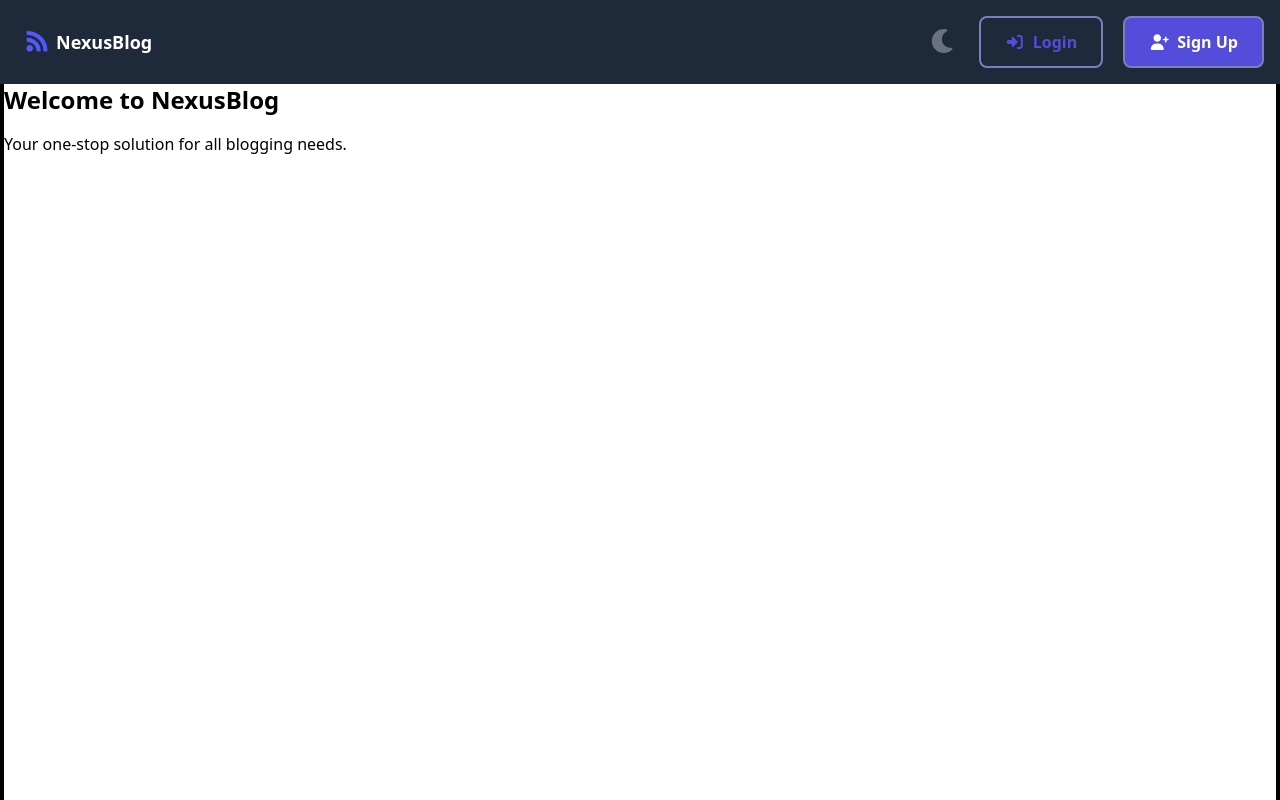
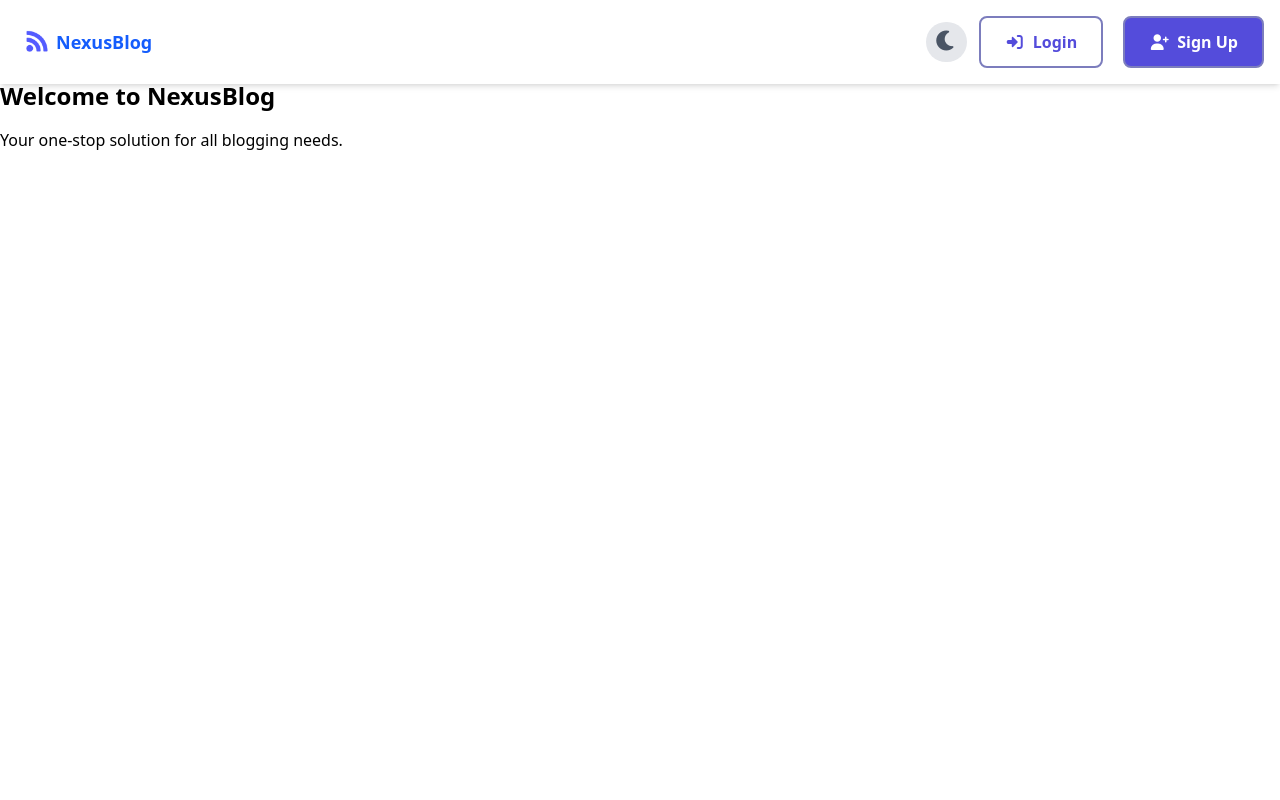
Before and after one commit to ALH-hub/mern-blog-app, a React (Vite) app in the folder client/: page / in a window 1280 px wide. Shown: the top 800 px of the page. Built offline with nearby package versions, Linux system fonts and the light colour scheme.

Commit message:
feat: theme store management with zustand

```diff
--- a/client/package.json
+++ b/client/package.json
@@ -14,7 +14,8 @@
     "@tailwindcss/vite": "^4.1.12",
     "react": "^19.1.1",
     "react-dom": "^19.1.1",
-    "tailwindcss": "^4.1.12"
+    "tailwindcss": "^4.1.12",
+    "zustand": "^5.0.8"
   },
   "devDependencies": {
     "@eslint/js": "^9.33.0",
--- a/client/src/components/NavBar.tsx
+++ b/client/src/components/NavBar.tsx
@@ -1,62 +1,43 @@
+// src/components/NavBar.tsx
 import Button from '../common/Button';
-import { useEffect, useState } from 'react';
+import useThemeStore from '../stores/themeStore';
 
 function NavBar() {
-  const [isDarkMode, setIsDarkMode] = useState(() => {
-    return localStorage.getItem('theme') === 'dark';
-  });
-
-  useEffect(() => {
-    const html = document.documentElement;
-    if (isDarkMode) {
-      html.classList.add('dark');
-      localStorage.setItem('theme', 'dark');
-      console.log('local storage set to dark');
-    } else {
-      html.classList.remove('dark');
-      localStorage.setItem('theme', 'light');
-      console.log('local storage set to light');
-    }
-  }, [isDarkMode]);
+  const { isDarkMode, toggleDarkMode } = useThemeStore();
 
   return (
-    <div
-      className={`bg-gray-800 text-white p-4 flex items-center justify-between fixed w-full`}
-    >
+    <div className='bg-white dark:bg-gray-800 text-black dark:text-white p-4 flex items-center justify-between fixed w-full shadow-md'>
       <div className='flex items-center'>
         <img src='icon.png' alt='NexusBlog Icon' className='h-10' />
-        <h1
-          className={`text-lg font-bold ${
-            isDarkMode ? 'text-[#4a42c4]' : 'text-white'
-          }`}
-        >
+        <h1 className='text-lg font-bold text-blue-600 dark:text-blue-400'>
           NexusBlog
         </h1>
       </div>
+
       <div className='flex items-center gap-3'>
         <button
-          onClick={() => setIsDarkMode(!isDarkMode)}
-          className='ml-4 p-2 rounded-full transparent text-white'
+          onClick={toggleDarkMode}
+          className='p-2 rounded-full bg-gray-200 dark:bg-gray-700 hover:bg-gray-300 dark:hover:bg-gray-600 transition-colors'
         >
           <i
-            className={`fas ${
-              isDarkMode
-                ? 'fa-sun text-yellow-500 text-2xl'
-                : 'fa-moon text-gray-500 text-2xl'
+            className={`fas text-xl ${
+              isDarkMode ? 'fa-sun text-yellow-400' : 'fa-moon text-gray-600'
             }`}
           ></i>
         </button>
+
         <Button onClick={() => console.log('Login clicked')} variant='outline'>
           <i className='fas fa-right-to-bracket'></i>
           <span className='md:inline'>Login</span>
         </Button>
+
         <Button
           onClick={() => console.log('Sign Up clicked')}
           className='ml-2'
           variant='primary'
         >
           <i className='fas fa-user-plus'></i>
-          <span className=''>Sign Up</span>
+          <span>Sign Up</span>
         </Button>
       </div>
     </div>
--- a/client/src/pages/Home.tsx
+++ b/client/src/pages/Home.tsx
@@ -1,6 +1,6 @@
 function Home() {
   return (
-    <div className='h-580 border-4'>
+    <div className='h-580 '>
       <div className='pt-20 mx-auto'>
         <h1 className='text-2xl font-bold'>Welcome to NexusBlog</h1>
         <p className='mt-4'>Your one-stop solution for all blogging needs.</p>
--- /dev/null
+++ b/client/src/stores/themeStore.ts
@@ -0,0 +1,43 @@
+import { create } from 'zustand';
+import { persist } from 'zustand/middleware';
+
+type themeStore = {
+  isDarkMode: boolean;
+  toggleDarkMode: () => void;
+  setDarkMode: (dark: boolean) => void;
+};
+
+const useThemeStore = create<themeStore>()(
+  persist(
+    (set, get) => ({
+      isDarkMode: false as boolean,
+      toggleDarkMode: () => {
+        const newMode = !get().isDarkMode;
+        set({ isDarkMode: newMode });
+        console.log('just set the new theme');
+
+        const html = document.documentElement;
+        if (newMode) {
+          html.classList.add('dark');
+        } else {
+          html.classList.remove('dark');
+        }
+      },
+      setDarkMode: (dark: boolean) => {
+        set({ isDarkMode: dark });
+
+        const html = document.documentElement;
+        if (dark) {
+          html.classList.add('dark');
+        } else {
+          html.classList.remove('dark');
+        }
+      },
+    }),
+    {
+      name: 'theme-storage',
+    },
+  ),
+);
+
+export default useThemeStore;
--- a/client/vite.config.ts
+++ b/client/vite.config.ts
@@ -4,5 +4,8 @@ import tailwindcss from '@tailwindcss/vite';
 
 // https://vite.dev/config/
 export default defineConfig({
-  plugins: [react(), tailwindcss()],
+  plugins: [
+    react(),
+    tailwindcss(),
+  ],
 });
```
Also changed, not shown: 1 other file (tests, documents, lock files or other folders).
